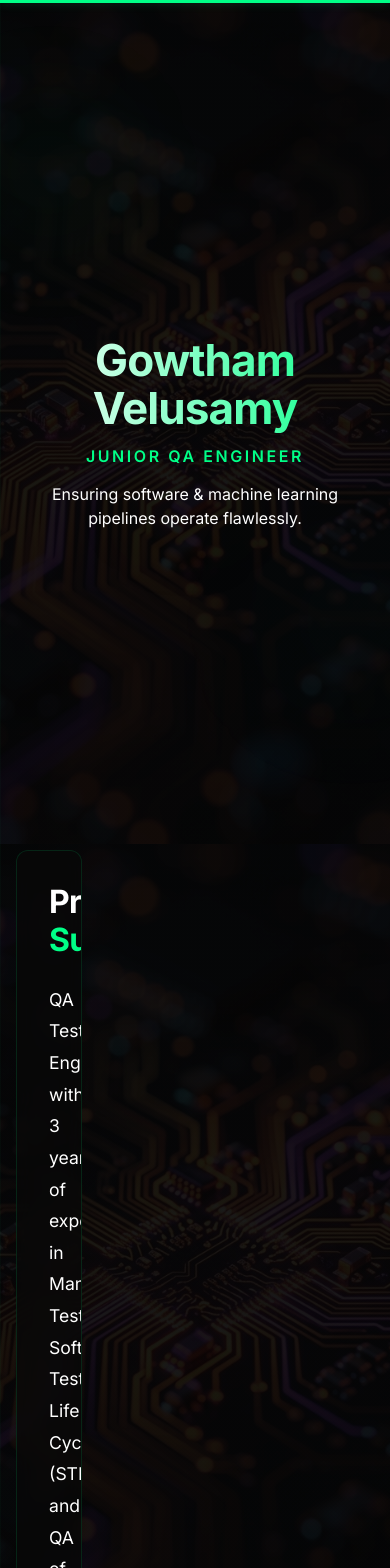
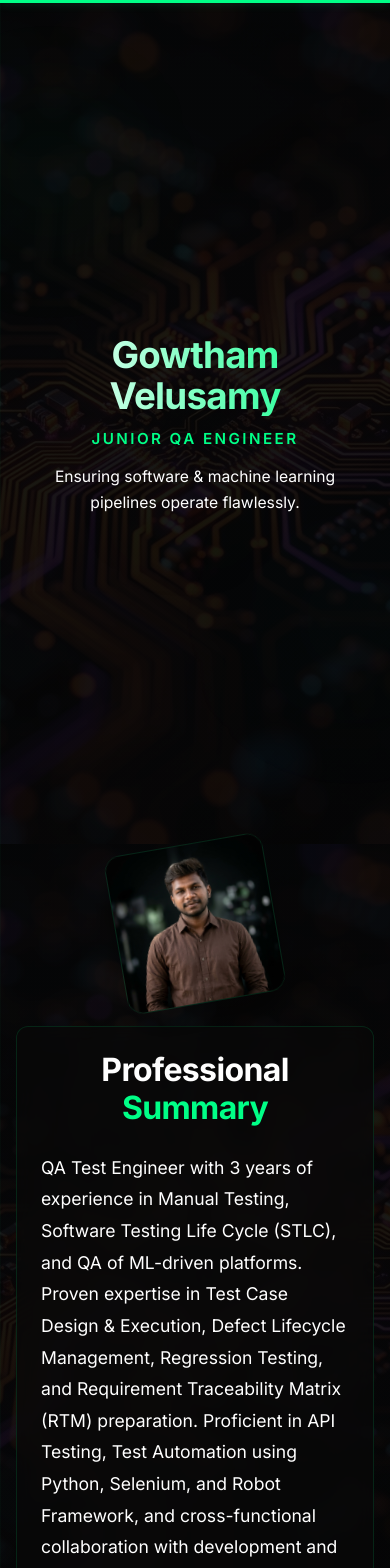
Before and after one commit to Gowthamv1720/gowtham-portfolio, a Next.js app: page / in a window 390 px wide. Shown: the top 1568 px of the page. Built offline with nearby package versions, Linux system fonts and the light colour scheme.

Commit message:
Deploy responsive summary and profile image layout fixes

```diff
--- a/src/components/Hero.tsx
+++ b/src/components/Hero.tsx
@@ -2,46 +2,14 @@
 
 import { motion } from "framer-motion";
 import { resumeData } from "../data/resume";
-import { useEffect, useState } from "react";
+import styles from "./components.module.css";
 
 export default function Hero() {
-  const { name, role, phone, email, location, linkedin } = resumeData.personalInfo;
-  const [isMobile, setIsMobile] = useState(false);
-
-  useEffect(() => {
-    const handleResize = () => {
-      setIsMobile(window.innerWidth <= 968);
-    };
-    handleResize();
-    window.addEventListener("resize", handleResize);
-    return () => window.removeEventListener("resize", handleResize);
-  }, []);
+  const { name, role } = resumeData.personalInfo;
 
   return (
-    <section
-      style={{
-        width: "100%",
-        minHeight: "95vh",
-        padding: isMobile ? "7rem 1.5rem 3rem 1.5rem" : "8rem 2rem 4rem 2rem",
-        display: "flex",
-        alignItems: "center",
-        justifyContent: "center",
-        position: "relative",
-        zIndex: 2,
-        overflow: "hidden",
-      }}
-    >
-      <div
-        style={{
-          width: "100%",
-          maxWidth: "900px",
-          display: "flex",
-          flexDirection: "column",
-          alignItems: "center",
-          justifyContent: "center",
-          textAlign: "center",
-        }}
-      >
+    <section className={styles.heroSection}>
+      <div className={styles.heroContent}>
         <motion.div
           initial={{ opacity: 0, y: -20 }}
           animate={{ opacity: 1, y: 0 }}
@@ -53,42 +21,15 @@ export default function Hero() {
             justifyContent: "center",
           }}
         >
-          <h1
-            className="text-gradient"
-            style={{
-              fontSize: isMobile ? "2.75rem" : "4.25rem",
-              fontWeight: 800,
-              lineHeight: 1.1,
-              letterSpacing: "-0.02em",
-              marginBottom: "0.7rem",
-            }}
-          >
+          <h1 className={`${styles.heroTitle} text-gradient`}>
             {name}
           </h1>
 
-          <p
-            style={{
-              fontSize: isMobile ? "1rem" : "1.15rem",
-              color: "var(--accent)",
-              fontWeight: 600,
-              textTransform: "uppercase",
-              letterSpacing: "0.16em",
-              marginBottom: "0.8rem",
-            }}
-          >
+          <p className={styles.heroRole}>
             {role}
           </p>
 
-          <p
-            style={{
-              fontSize: isMobile ? "1rem" : "1.2rem",
-              color: "var(--text-primary)",
-              fontWeight: 400,
-              maxWidth: "680px",
-              lineHeight: 1.5,
-              marginBottom: "0",
-            }}
-          >
+          <p className={styles.heroDesc}>
             Ensuring software & machine learning pipelines operate flawlessly.
           </p>
         </motion.div>
--- a/src/components/Summary.tsx
+++ b/src/components/Summary.tsx
@@ -23,17 +23,8 @@ export default function Summary() {
             width: "100%",
           }}
         >
-          <div
-            style={{
-              width: "100%",
-              maxWidth: "1040px",
-              display: "grid",
-              gridTemplateColumns: "1.3fr 0.7fr",
-              gap: "2.5rem",
-              alignItems: "center",
-            }}
-          >
-            <div className={styles.card}>
+          <div className={styles.summaryGrid}>
+            <div className={`${styles.card} ${styles.summaryCard}`}>
               <h2
                 className="section-title"
                 style={{
@@ -48,7 +39,7 @@ export default function Summary() {
               </p>
             </div>
 
-            <div style={{ display: "flex", justifyContent: "flex-end", alignItems: "center", paddingRight: "1rem" }}>
+            <div className={styles.profileImageWrapper}>
               <motion.div
                 initial={{ rotate: -10, y: 0, scale: 1 }}
                 animate={isHovered
@@ -59,21 +50,12 @@ export default function Summary() {
                   : { duration: 10, repeat: Infinity, ease: "easeInOut" }}
                 onMouseEnter={() => setIsHovered(true)}
                 onMouseLeave={() => setIsHovered(false)}
-                style={{
-                  width: "300px",
-                  maxWidth: "100%",
-                  borderRadius: "16px",
-                  overflow: "hidden",
-                  border: "1px solid var(--border-color)",
-                  boxShadow: "0 20px 40px rgba(0, 0, 0, 0.35)",
-                  cursor: "pointer",
-                  transformOrigin: "center center",
-                }}
+                className={styles.profileImageCard}
               >
                 <img
                   src="/gowtham_portrait.jpg"
                   alt={resumeData.personalInfo.name}
-                  style={{ width: "100%", height: "auto", display: "block" }}
+                  className={styles.profileImage}
                 />
               </motion.div>
             </div>
--- a/src/components/components.module.css
+++ b/src/components/components.module.css
@@ -4,19 +4,47 @@
   margin: 0 auto;
 }
 
-.hero {
-  min-height: 100vh;
+.section-title {
+  font-size: 2.5rem;
+  font-weight: 700;
+  margin-bottom: 1.5rem;
+  color: var(--text-primary);
+}
+
+.section-title span {
+  color: var(--accent);
+}
+
+.heroSection {
+  width: 100%;
+  min-height: 95vh;
+  padding: 8rem 2rem 4rem 2rem;
+  display: flex;
+  align-items: center;
+  justify-content: center;
+  position: relative;
+  z-index: 2;
+  overflow: hidden;
+}
+
+.heroContent {
+  width: 100%;
+  max-width: 900px;
   display: flex;
   flex-direction: column;
+  align-items: center;
   justify-content: center;
-  align-items: center;
   text-align: center;
+  margin: 0 auto;
+  padding: 0 1rem;
 }
 
 .heroTitle {
-  font-size: 4rem;
-  font-weight: 700;
-  margin-bottom: 1rem;
+  font-size: clamp(2.4rem, 5vw, 4.25rem);
+  font-weight: 800;
+  line-height: 1.1;
+  letter-spacing: -0.02em;
+  margin-bottom: 0.7rem;
 }
 
 .heroSubtitle {
@@ -112,7 +140,7 @@
 
 .skillsGrid {
   display: grid;
-  grid-template-columns: repeat(auto-fit, minmax(300px, 1fr));
+  grid-template-columns: repeat(auto-fit, minmax(280px, 1fr));
   gap: 1.5rem;
 }
 
@@ -238,12 +266,6 @@
 }
 
 @media (max-width: 768px) {
-  .heroTitle {
-    font-size: 2.5rem;
-  }
-  .heroSubtitle {
-    font-size: 1.5rem;
-  }
   .section {
     padding: 3rem 1rem;
   }
@@ -251,19 +273,207 @@
     padding: 0;
   }
   .projectsScrollContainer {
-    margin: 0 3rem;
-  }
-  .leftBtn {
-    left: 0.5rem;
-  }
-  .rightBtn {
-    right: 0.5rem;
+    margin: 0 1rem;
   }
   .scrollBtn {
-    width: 44px;
-    height: 44px;
+    display: none;
   }
   .projectCard {
     flex: 0 0 85vw;
   }
 }
+
+.summaryGrid {
+  width: min(100%, 1040px);
+  margin: 0 auto;
+  display: grid;
+  grid-template-columns: minmax(0, 1.4fr) minmax(0, 0.6fr);
+  gap: 2.5rem;
+  align-items: center;
+}
+
+.summaryCard {
+  padding: 2.25rem;
+}
+
+.profileImageWrapper {
+  display: flex;
+  justify-content: flex-end;
+  align-items: center;
+  padding-right: 1rem;
+}
+
+.profileImageCard {
+  width: 220px;
+  max-width: 100%;
+  border-radius: 16px;
+  overflow: hidden;
+  border: 1px solid var(--border-color);
+  box-shadow: 0 20px 40px rgba(0, 0, 0, 0.35);
+  cursor: pointer;
+  transform-origin: center center;
+  transition: transform 0.35s ease, box-shadow 0.35s ease;
+  will-change: transform;
+}
+
+.profileImageCard:hover {
+  transform: rotate(0deg) scale(1.02);
+  box-shadow: 0 24px 50px rgba(0, 0, 0, 0.45);
+}
+
+.profileImage {
+  width: 100%;
+  height: auto;
+  display: block;
+  transition: transform 0.35s ease;
+}
+
+@media (max-width: 980px) {
+  .summaryGrid {
+    grid-template-columns: 1fr;
+    gap: 1.5rem;
+  }
+
+  .summaryCard {
+    padding: 2rem;
+    grid-row: 2;
+  }
+
+  .profileImageWrapper {
+    justify-content: center;
+    padding-right: 0;
+    grid-row: 1;
+  }
+
+  .profileImageCard {
+    width: 180px;
+  }
+}
+
+@media (max-width: 768px) {
+  .section {
+    padding: 4rem 1.2rem;
+  }
+}
+
+@media (max-width: 640px) {
+  .summaryGrid {
+    grid-template-columns: 1fr;
+    gap: 1.5rem;
+  }
+
+  .summaryCard {
+    grid-row: 2;
+    padding: 1.75rem;
+  }
+
+  .profileImageWrapper {
+    grid-row: 1;
+    justify-content: center;
+    padding-right: 0;
+  }
+
+  .profileImageCard {
+    width: 160px;
+  }
+
+  .section-title {
+    font-size: 2rem;
+  }
+
+  .skillTag {
+    font-size: 0.8rem;
+  }
+}
+
+@media (max-width: 640px) {
+  .section {
+    padding: 2.5rem 1rem;
+  }
+
+  .summaryCard {
+    padding: 1.75rem;
+  }
+
+  .card {
+    padding: 1.5rem;
+  }
+
+  .section-title {
+    font-size: 2rem;
+  }
+
+  .skillTag {
+    font-size: 0.8rem;
+  }
+}
+
+/* Hero Section Responsiveness */
+.heroSection {
+  width: 100%;
+  min-height: 95vh;
+  padding: 8rem 2rem 4rem 2rem;
+  display: flex;
+  align-items: center;
+  justify-content: center;
+  position: relative;
+  z-index: 2;
+  overflow: hidden;
+}
+
+.heroTitle {
+  font-size: 4.25rem;
+  font-weight: 800;
+  line-height: 1.1;
+  letter-spacing: -0.02em;
+  margin-bottom: 0.7rem;
+}
+
+.heroRole {
+  font-size: 1.15rem;
+  color: var(--accent);
+  font-weight: 600;
+  text-transform: uppercase;
+  letter-spacing: 0.16em;
+  margin-bottom: 0.8rem;
+}
+
+.heroDesc {
+  font-size: clamp(1rem, 2.4vw, 1.2rem);
+  color: var(--text-primary);
+  font-weight: 400;
+  max-width: 680px;
+  line-height: 1.6;
+  margin-bottom: 0;
+}
+
+@media (max-width: 968px) {
+  .heroSection {
+    padding: 7rem 1.5rem 3rem 1.5rem;
+  }
+  .heroTitle {
+    font-size: 2.75rem;
+  }
+  .heroRole {
+    font-size: 1rem;
+  }
+  .heroDesc {
+    font-size: 1rem;
+    max-width: 100%;
+  }
+}
+
+@media (max-width: 640px) {
+  .heroSection {
+    padding: 6rem 1.2rem 3rem 1.2rem;
+  }
+  .heroTitle {
+    font-size: 2.3rem;
+  }
+  .heroRole {
+    font-size: 0.95rem;
+  }
+  .heroDesc {
+    font-size: 0.98rem;
+  }
+}
```
